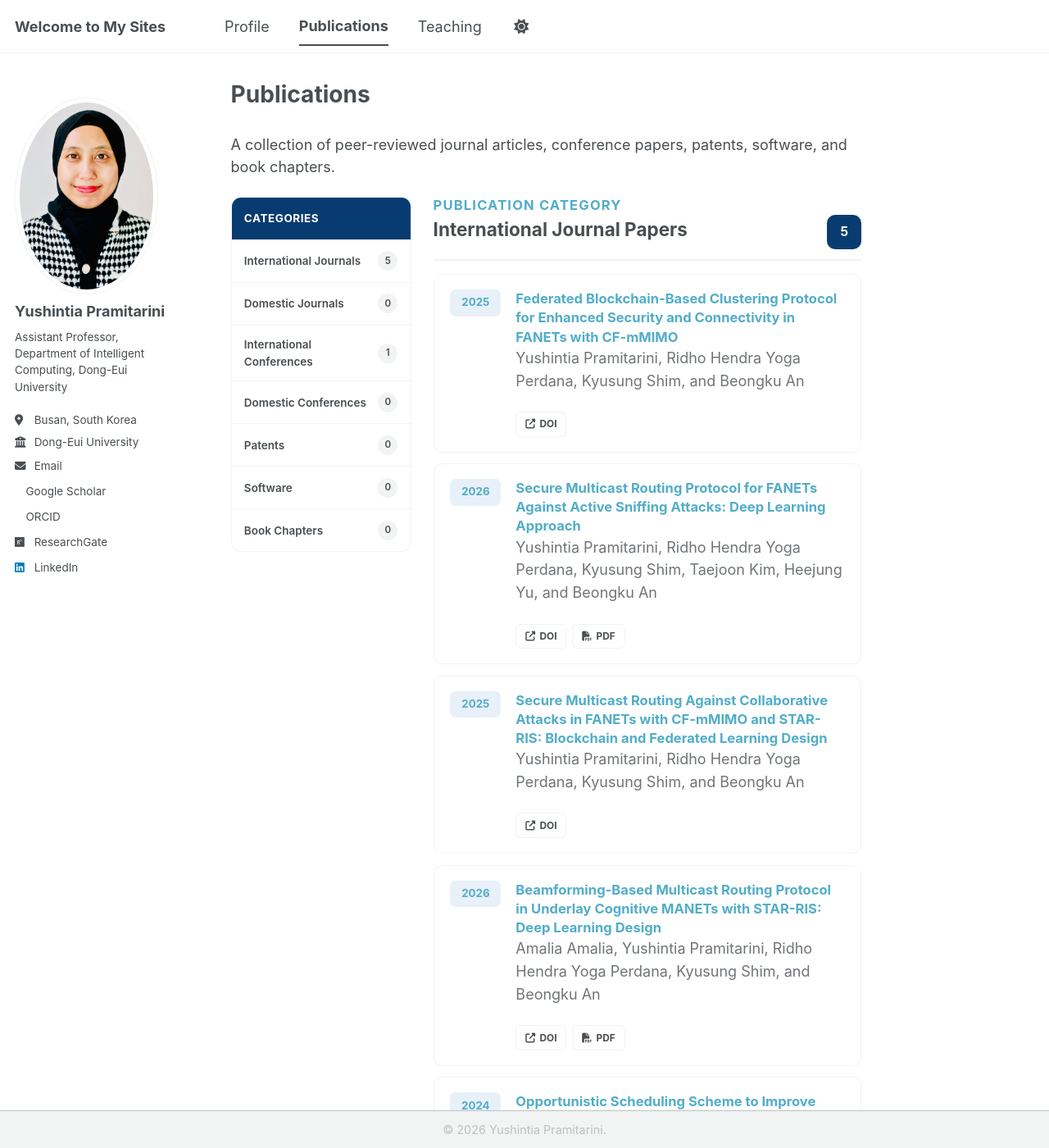
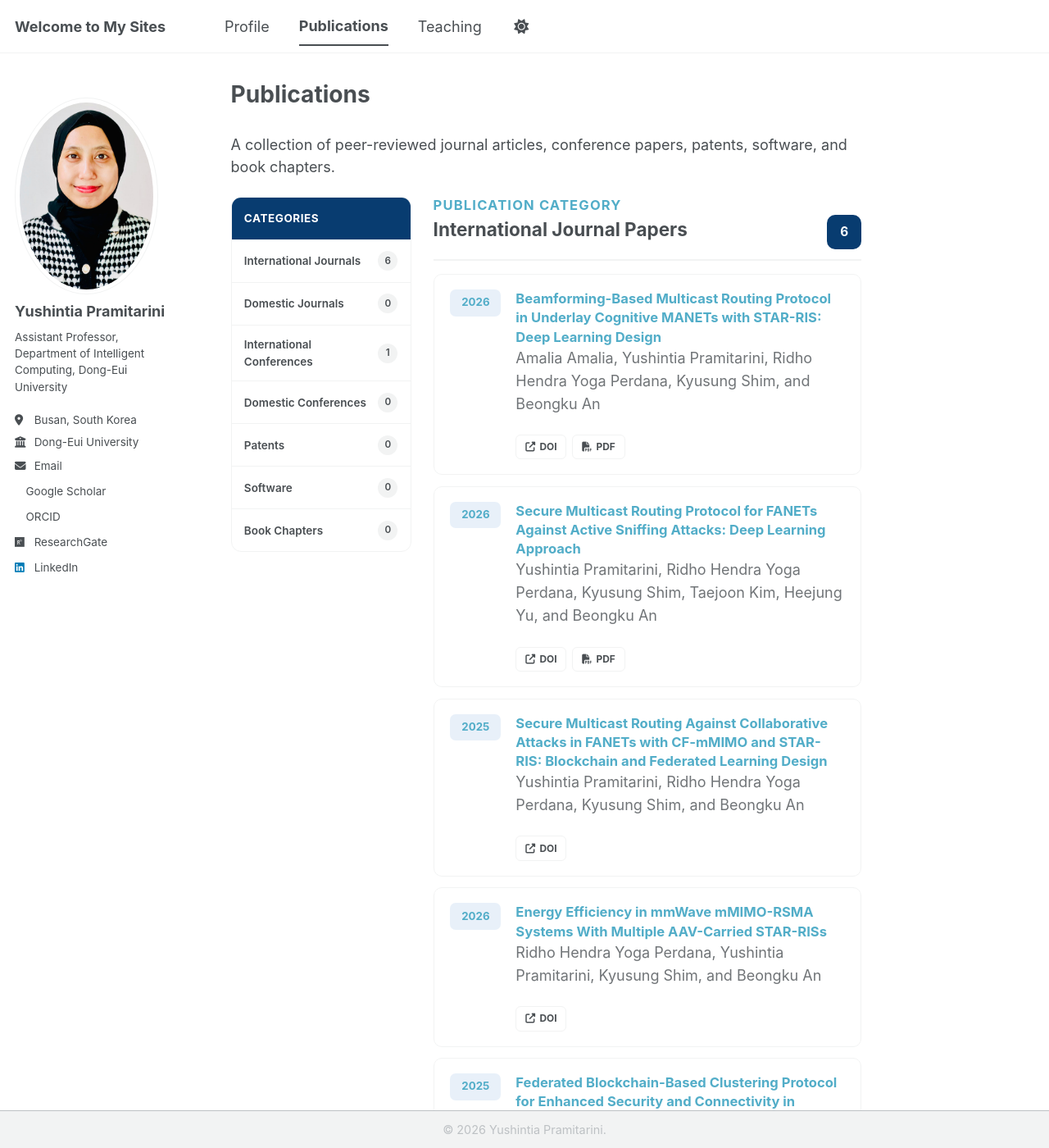
Before and after one commit to yushintia/yushintia.github.io, a Jekyll site: the page built from _pages/publications.md, in a window 1280 px wide and 1400 px high. Shown: the whole window at 82% size. Built offline with Jekyll 4.4.1, drawn with Linux system fonts in a browser that asks for light colours; a style sheet for code colours, icons or effects is not loaded; part of the change alters nothing that is shown; some of the changed text lies outside the part shown.

Commit message:
Update publications.yml

```diff
--- a/_data/publications.yml
+++ b/_data/publications.yml
@@ -3,7 +3,7 @@ international_journals:
   short_title: "International Journals"
   items:
     - year: 2026
-      date: "July 2026"
+      date: "2026-07"
       authors: "Amalia Amalia, Yushintia Pramitarini, Ridho Hendra Yoga Perdana, Kyusung Shim, and Beongku An"
       title: "Beamforming-Based Multicast Routing Protocol in Underlay Cognitive MANETs with STAR-RIS: Deep Learning Design"
       venue: "IEEE Internet of Things Journal"
@@ -12,12 +12,22 @@ international_journals:
       doi: "https://doi.org/10.1109/JIOT.2026.3710156"
 
     - year: 2026
+      authors: "Ridho Hendra Yoga Perdana, Yushintia Pramitarini, Kyusung Shim, and Beongku An"
+      title: "Energy Efficiency in mmWave mMIMO-RSMA Systems With Multiple AAV-Carried STAR-RISs"
+      venue: " IEEE Transactions on Vehicular Technology "
+      volume: "vol. 75, issue. 06"
+      pages: "pp. 11979 - 11984"
+      date: "2025-06"
+      doi: "https://doi.org/10.1109/TVT.2025.3650480"
+      pdf: ""
+
+    - year: 2026
       authors: "Yushintia Pramitarini, Ridho Hendra Yoga Perdana, Kyusung Shim, Taejoon Kim, Heejung Yu, and Beongku An"
       title: "Secure Multicast Routing Protocol for FANETs Against Active Sniffing Attacks: Deep Learning Approach"
       venue: "ICT Express"
       volume: ""
       pages: ""
-      date: "March 2026"
+      date: "2026-03"
       doi: "https://doi.org/10.1016/j.icte.2026.03.016"
 
     - year: 2025
@@ -26,9 +36,12 @@ international_journals:
       venue: "IEEE Internet of Things Journal"
       volume: "vol. 12, no. 12"
       pages: "pp. 22404–22426"
-      date: "June 2025"
+      date: "2025-06"
       doi: "https://doi.org/10.1109/JIOT.2025.3548863"
       pdf: ""
+
+
+
 
     - year: 2025
       authors: "Yushintia Pramitarini, Ridho Hendra Yoga Perdana, Kyusung Shim, and Beongku An"
@@ -36,7 +49,7 @@ international_journals:
       venue: "IEEE Internet of Things Journal"
       volume: "vol. 12, no. 10"
       pages: "pp. 14016–14035"
-      date: "May 2025"
+      date: "2025-05"
       doi: "https://doi.org/10.1109/JIOT.2025.3533633"
       pdf: ""
 
@@ -46,7 +59,7 @@ international_journals:
       venue: "IEEE Access"
       volume: "vol. 12"
       pages: "pp. 58454–58472"
-      date: "April 2024"
+      date: "2024-04"
       doi: "https://doi.org/10.1109/ACCESS.2024.3391855"
       pdf: ""
 
```
